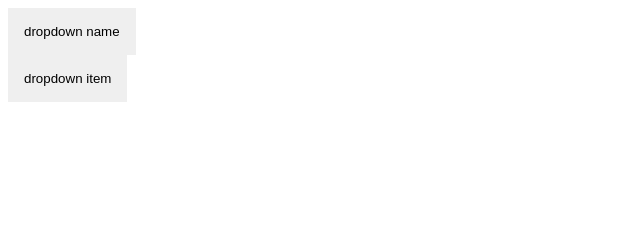
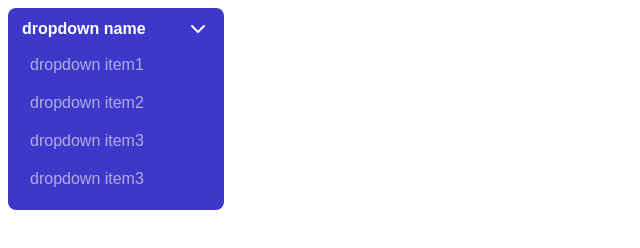
Before and after one commit to Cydonianllama/jsvanilla-dropdown, a plain HTML site: page index.html in a window 1280 px wide. Both pictures are taken after a click on the button "dropdown name". Shown: the whole page, without its empty margins (0-640 px from the left). Drawn offline with Linux system fonts and the light colour scheme.

Commit message:
dropdown 0.6

```diff
--- a/app.js
+++ b/app.js
@@ -3,6 +3,7 @@ class DropdownItem {
     constructor(){
         this.state = {
             isFinal : false,
+            isOpen : false
         }
     }
 
@@ -10,11 +11,39 @@ class DropdownItem {
         callback()
     }
 
+    open(){
+        const component = this.currentComponent
+        const dropdownContent = component.querySelector('.dropdown-item-content')
+        console.log(dropdownContent.classList.contains('dropwdown-item-content-close'));
+        if (dropdownContent.classList.contains('dropwdown-item-content-close')) {
+            dropdownContent.classList.remove('dropwdown-item-content-close')
+            dropdownContent.classList.add('dropdown-item-content-open')
+        }
+    }
+
+    close(){
+        const component = this.currentComponent
+        const dropdownContent = component.querySelector('.dropdown-item-content')
+        if (dropdownContent.classList.contains('dropdown-item-content-open')) {
+            dropdownContent.classList.remove('dropdown-item-content-open')
+            dropdownContent.classList.add('dropwdown-item-content-close')
+        }
+    }
+
     listeners(){
         const component = this.currentComponent
-        const actionDropdown = component.querySelector('.dropdown-activator')
-        actionDropdown.addEventListener('click',(e)=>{
-            this.action(this.config.action)
+        const actionDropdown = component.querySelector('.dropdown-item-activator')
+        actionDropdown.addEventListener('click',()=>{
+            if (!this.state.isFinal){
+                this.state.isOpen = !this.state.isOpen
+                if (this.state.isOpen) {
+                    this.open()
+                } else {
+                    this.close()
+                }
+            }else{
+                this.action(this.config.action)
+            }
         })
     }
 
@@ -23,20 +52,22 @@ class DropdownItem {
         let div = document.createElement('div')
         div.classList.add('dropdown-item')
 
-        let contentTemplate = `
-            <div class = "dropdown-item-content">
+        let template = `
+            <button class = "dropdown-item-activator">
+
+            </button>
+
+            <div class = "dropdown-item-content dropwdown-item-content-close">
 
             </div>
-        `
-
-        let template = `
-            <button class = "dropdown-activator">
-
-            </button>
         `
         div.innerHTML = template
         this.currentComponent = div
         return div
+    }
+
+    getContainerItems(){
+        return () => this.currentComponent.querySelector('.dropdown-item-content')
     }
 
     render(container){
@@ -45,11 +76,31 @@ class DropdownItem {
         container.append(component)
         this.listeners()
 
-        const nameDropdownItem = this.currentComponent.querySelector('.dropdown-activator')
+        const nameDropdownItem = this.currentComponent.querySelector('.dropdown-item-activator')
         nameDropdownItem.innerText = this.config.nameItem
 
+        const containerItems = this.currentComponent.querySelector('.dropdown-item-content')
         if (!this.state.isFinal) {
+            //set items
+            const processItems = (data) => {
+                if(!data) return
+                data.forEach(data => {
 
+                    // process
+                    let component = new DropdownItem()
+                    component.setConfiguration(data)
+                    component.render(containerItems)
+
+                    if (data.content) {
+                        if (data.content.length > 0) {
+                            processItems(data.content)
+                        }
+                    }
+
+                })
+            }
+            console.log(this.config);
+            processItems(this.config.content)
         }
 
     }
@@ -58,6 +109,7 @@ class DropdownItem {
         this.config = config
         if(this.config.content){
             this.state.isFinal = this.config.content.length > 0 ? false : true
+            console.log(this.state.isFinal,config);
         }
     }
 
@@ -92,7 +144,6 @@ class Dropdown {
             if(this.state.isOpen){
                 this.open()
             }else{
-                console.log('wished');
                 this.close()
             }
         })
@@ -142,12 +193,17 @@ class Dropdown {
 
         // set the name of the dropdown
         const nameDropdown = this.currentComponent.querySelector('.dropdown-activator')
-        nameDropdown.innerText = this.data.nameDropdown
+        nameDropdown.innerHTML = `
+            <span>${this.data.nameDropdown}</span>
+            <svg xmlns="http://www.w3.org/2000/svg" width="24" height="24" viewBox="0 0 24 24" fill="none" stroke="currentColor" stroke-width="2" stroke-linecap="round" stroke-linejoin="round" class="feather feather-chevron-down">
+            <polyline points="6 9 12 15 18 9"></polyline>
+            </svg>
+        `
 
         const containerItems = this.currentComponent.querySelector('.dropdown-content')
 
         //set items
-        const processItems = (data) => {
+        const processItems = (data, containerItems) => {
             data.forEach(data => {
 
                 // process
@@ -157,13 +213,13 @@ class Dropdown {
 
                 if (data.content ) {
                     if (data.content.length > 0){
-                        processItems(data.content)
+                        processItems(data.content, component.getContainerItems()())
                     }
                 }
 
             })
         }
-        processItems(this.data.content)
+        processItems(this.data.content, containerItems)
 
     }
 
@@ -184,10 +240,39 @@ const dropdownConfig = {
     nameDropdown : 'dropdown name ',
     content : [
         {
-            nameItem : 'dropdown item',
+            nameItem : 'dropdown item1',
             closeInAction : true,
-            action : () => {console.log('hola item');},
+            action : () => {console.log('hola item 1');},
             content : [
+                {
+                    nameItem: 'dropdown sub item1',
+                    closeInAction: true,
+                    action: () => { console.log('hola item 1'); },
+                    content : []
+                }
+            ]
+        },
+        {
+            nameItem: 'dropdown item2',
+            closeInAction: true,
+            action: () => { console.log('hola item 2'); },
+            content: [
+
+            ]
+        },
+        {
+            nameItem: 'dropdown item3',
+            closeInAction: true,
+            action: () => { console.log('hola item 3'); },
+            content: [
+
+            ]
+        },
+        {
+            nameItem: 'dropdown item3',
+            closeInAction: true,
+            action: () => { console.log('hola item 3'); },
+            content: [
 
             ]
         }
--- a/style.css
+++ b/style.css
@@ -1,29 +1,85 @@
 .dropdown-activator{
+    width: 200px;
     position: relative;
+    background: none;
+    font-size: 1rem;
+    font-weight: 600;
+    color: white;
+    border-radius: 0.5rem;
+}
+.dropdown-activator:hover{
+    background-color: #504ac0;
+}
+.dropdown-item-activator{
+    border-radius: 0.5rem;
+    font-size: 1rem;
+    font-weight: 500;
+    color: #aface0;
+    background-color: #3f37c9;
+}
+.dropdown-item-activator:hover{
+    background-color: #4a43c5;
+}
+.dropdown-item-content{
+    transition: all 0.2s ease-in-out;
 }
 .dropdown-content{
-
+    display: flex;
+    flex-direction: column;
+    gap: 0.5rem;
+    border-radius: 0.5rem;
+    overflow: hidden;
+    transition: all 0.5s ease-in-out;
+    overflow: hidden;
+    background-color: #3f37c9;
+    padding: 0.5rem;
+}
+.dropdown-item-content-open{
+    visibility: visible;
+    height: 10px;
+    padding: 0.5rem;
+}
+.dropwdown-item-content-close{
+    visibility: hidden;
+    padding: 0;
+    height: 0;
 }
 .dropdown-content-open{
     visibility: visible;
-    height: max-content;
+    height: auto;
+    padding: 0.5rem;
 }
 .dropwdown-content-close{
     visibility: hidden;
+    padding: 0;
     height: 0;
 }
-.dropdown-light{
-
+.dropdown{
+    user-select: none;
+    padding: 0.5rem;
+    background-color: #3f37c9;
+    border-radius: 0.5rem;
+    width: 200px;
+    position: relative;
+    display: flex;
+    flex-direction: column;
 }
-.dropdown-dark{
-
-}
-.dropdown{
-    position: relative;
-}
-.dropdown button{
+.dropdown > button{
+    display: flex;
+    justify-content: center;
+    align-items: center;
+    justify-content: space-between;
     outline: none;
     border: none;
     cursor: pointer;
-    padding: 1rem;
 }
+.dropdown-content  button {
+    display: flex;
+    align-items: center;
+    justify-content: flex-start;
+    outline: none;
+    border: none;
+    cursor: pointer;
+    width: 100%;
+    height: 30px;
+}
```
Also changed, not shown: chevron-down.svg (added).
